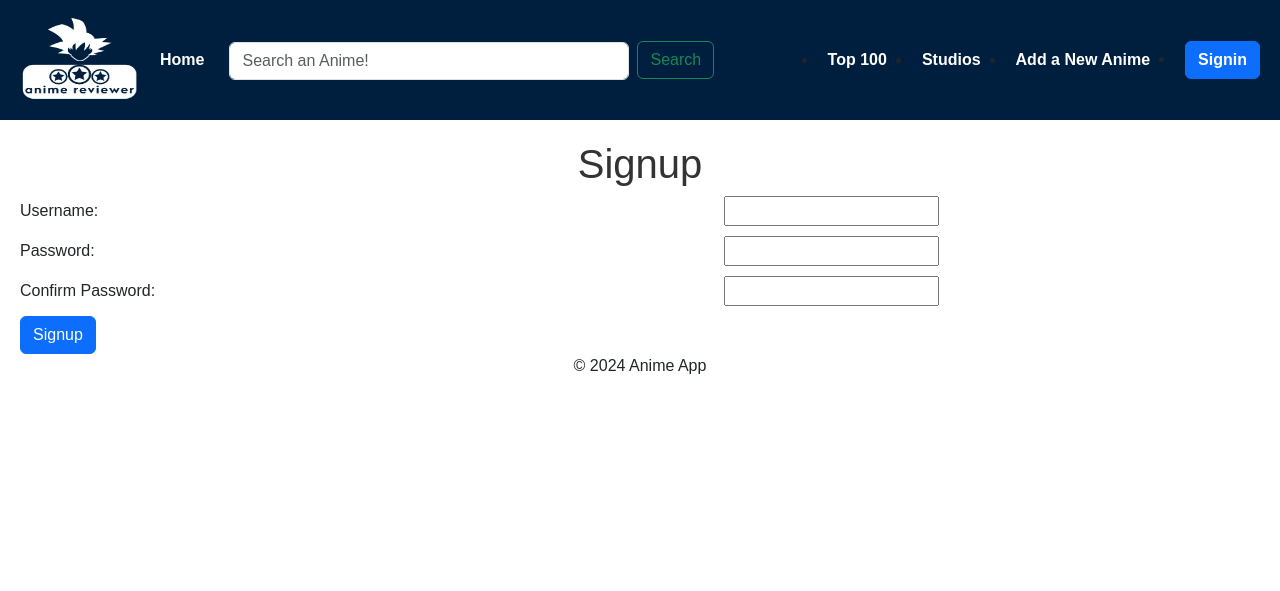
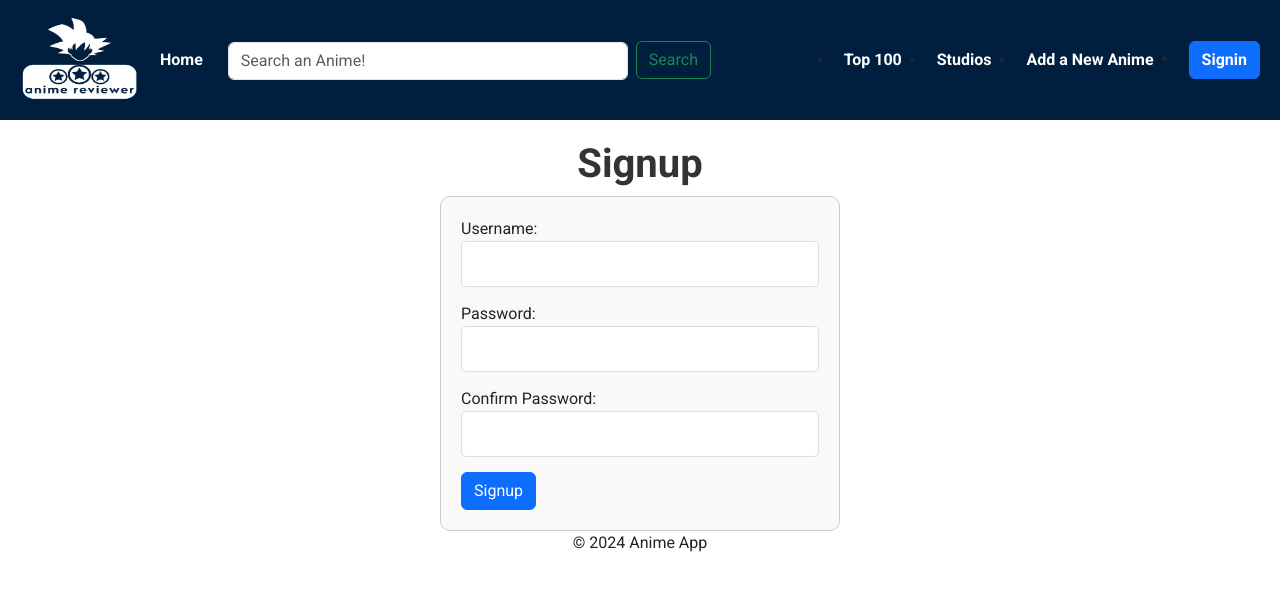
Before and after one commit to Mfaytinn/AnimeReview-BLG317, a Flask app: page /signup in a window 1280 px wide. Shown: the top 591 px of the page. Run offline with Flask 3, Linux system fonts and the light colour scheme.

Commit message:
add styles for signin and signup pages

```diff
--- a/app/static/styles.css
+++ b/app/static/styles.css
@@ -1,7 +1,16 @@
 body{
-    font-family:Arial, sans-serif;
+    font-family:'Roboto', sans-serif;
     margin:20px;
 }
+
+h1, h2, h3, h4, h5, h6 {
+    font-weight: 700;
+}
+
+.navbar, .nav-link {
+    font-weight: 500;
+}
+
 h1{
     margin-top: 40px;
     color:#333;
@@ -258,3 +267,20 @@ nav {
     margin-right: .5rem !important;
     margin-top: 11px;
 }
+
+.signin-form, .signup-form {
+    max-width: 400px;
+    margin: 0 auto;
+    padding: 20px;
+    border: 1px solid #ccc;
+    border-radius: 10px;
+    background-color: #f9f9f9;
+}
+
+.signin-form input, .signup-form input {
+    width: 100%;
+    margin-bottom: 15px;
+    padding: 10px;
+    border: 1px solid #ddd;
+    border-radius: 5px;
+}
```
